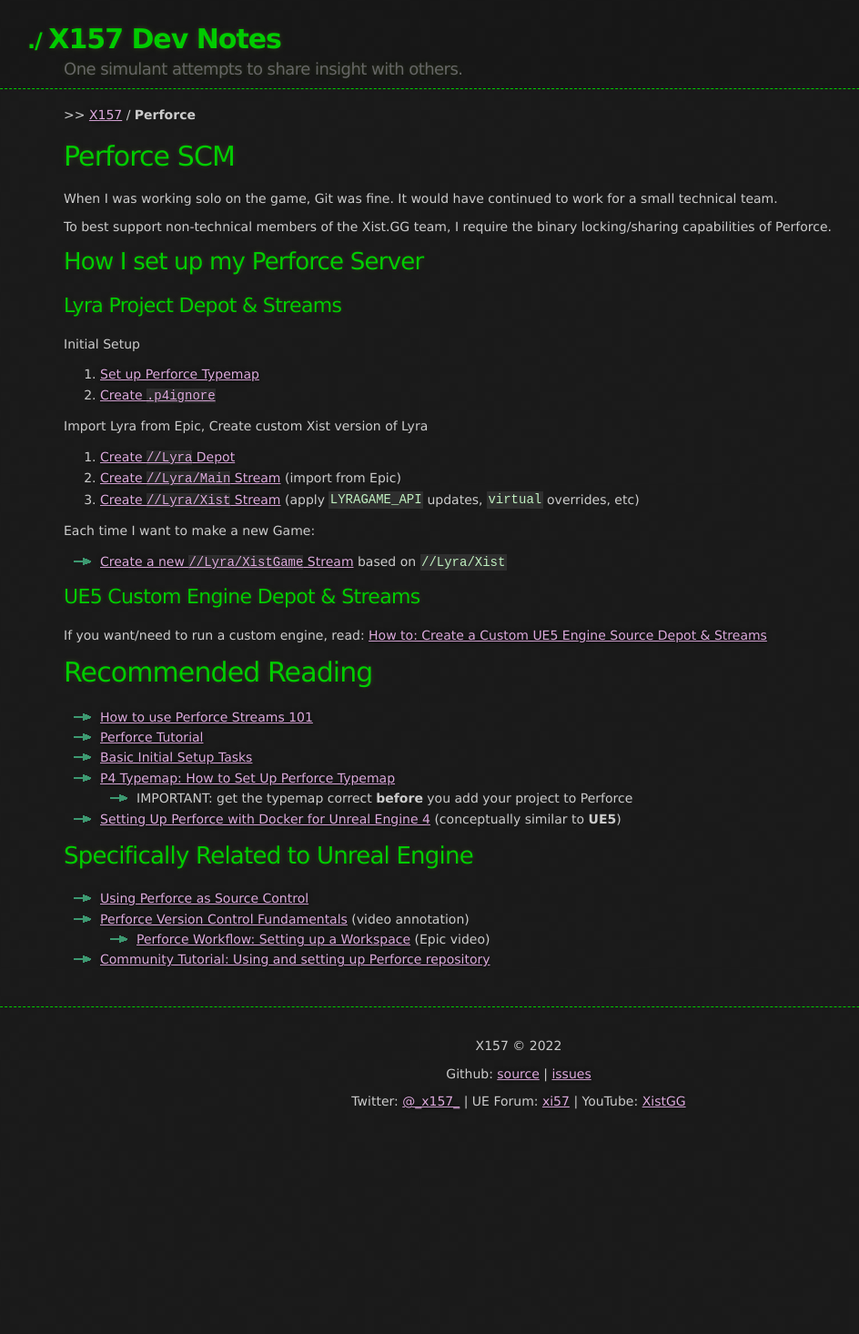
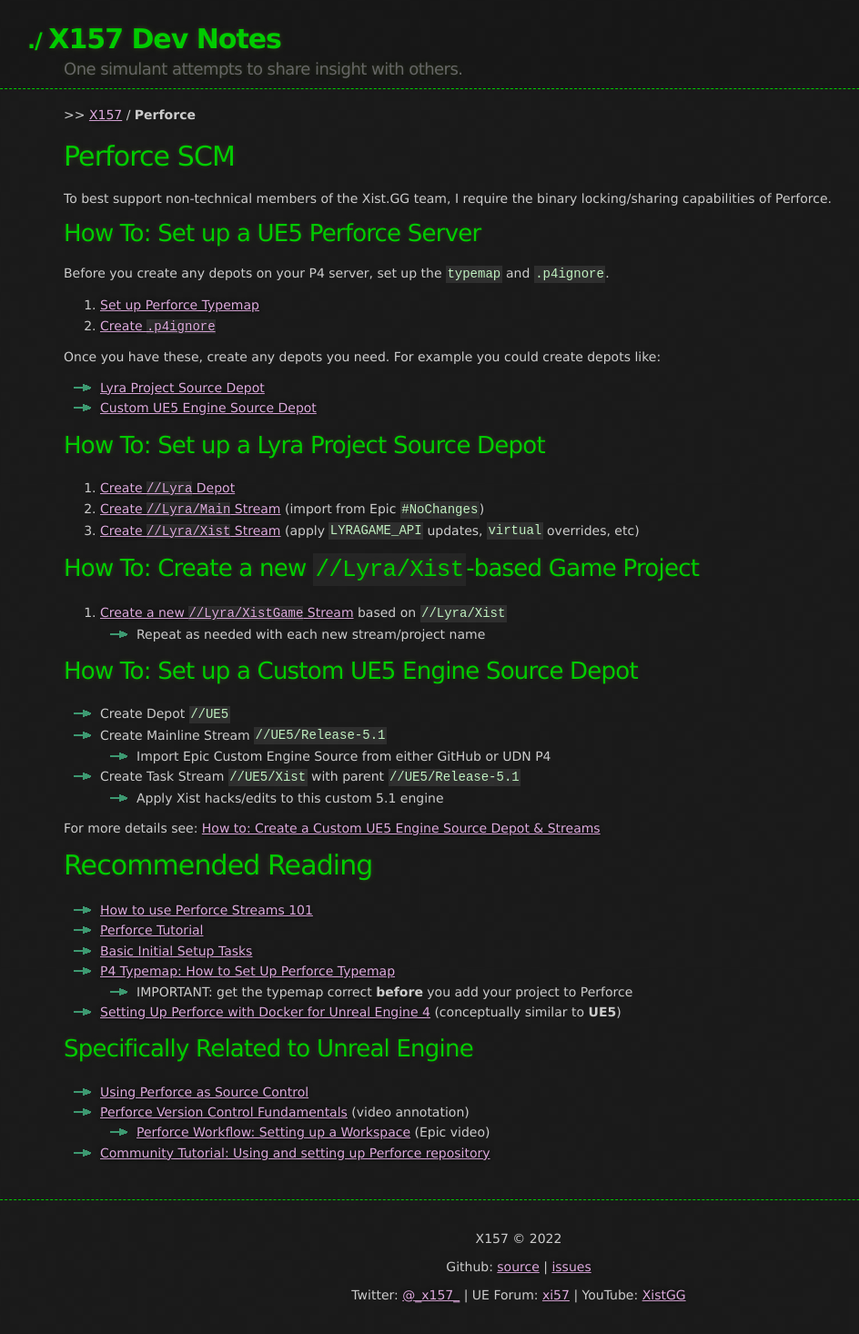
Before and after one commit to x157/x157.github.io, a Jekyll site: the page built from Perforce/index.md, in a window 1280 px wide. Shown: the whole page at 91% size, without its empty margins (70-1014 px from the left). Built offline with Jekyll 4.4.1, drawn with Linux system fonts in a browser that asks for light colours; before the commit the page ends 1253 px from its top, so only the background shows below that.

Commit message:
Iterate Perforce index

```diff
--- a/Perforce/index.md
+++ b/Perforce/index.md
@@ -1,40 +1,53 @@
 ---
 title: "Perforce"
-description: "Notes regarding working with Perforce (P4) from a C++ dev perspective."
+description: "How to set up a Perforce (P4) server for an Epic Games Unreal Engine project, including example Stream setup and working PowerShell examples for a UE5 custom engine and a UE5 Lyra game."
 breadcrumb_name: Perforce
 ---
 
 # Perforce SCM
 
-When I was working solo on the game, Git was fine.
-It would have continued to work for a small technical team.
-
 To best support non-technical members of the Xist.GG team,
 I require the binary locking/sharing capabilities of Perforce.
 
 
-## How I set up my Perforce Server
+## How To: Set up a UE5 Perforce Server
 
-### Lyra Project Depot & Streams
+Before you create any depots on your P4 server, set up the `typemap` and `.p4ignore`.
 
-Initial Setup
 1. [Set up Perforce Typemap](./Typemap)
 2. [Create `.p4ignore`](./p4ignore)
 
-Import Lyra from Epic, Create custom Xist version of Lyra
+Once you have these, create any depots you need.
+For example you could create depots like:
+
+- [Lyra Project Source Depot](#LyraProjectSourceDepot)
+- [Custom UE5 Engine Source Depot](#CustomUE5EngineSourceDepot)
+
+
+<a id='LyraProjectSourceDepot'></a>
+## How To: Set up a Lyra Project Source Depot
+
 1. [Create `//Lyra` Depot](./How-to-Create-Lyra-Depot)
-2. [Create `//Lyra/Main` Stream](./How-to-Create-Lyra-Main-Stream) (import from Epic)
+2. [Create `//Lyra/Main` Stream](./How-to-Create-Lyra-Main-Stream) (import from Epic `#NoChanges`)
 3. [Create `//Lyra/Xist` Stream](./How-to-Create-Lyra-Xist-Stream) (apply `LYRAGAME_API` updates, `virtual` overrides, etc)
 
-Each time I want to make a new Game:
 
-- [Create a new `//Lyra/XistGame` Stream](./How-to-Create-Lyra-Xist-Game-Stream) based on `//Lyra/Xist`
+## How To: Create a new `//Lyra/Xist`-based Game Project
+
+1. [Create a new `//Lyra/XistGame` Stream](./How-to-Create-Lyra-Xist-Game-Stream) based on `//Lyra/Xist`
+   - Repeat as needed with each new stream/project name
 
 
-### UE5 Custom Engine Depot & Streams
+<a id='CustomUE5EngineSourceDepot'></a>
+## How To: Set up a Custom UE5 Engine Source Depot
 
-If you want/need to run a custom engine, read:
-[How to: Create a Custom UE5 Engine Source Depot & Streams](./How-to-Create-Engine-Source-Depot)
+- Create Depot `//UE5`
+- Create Mainline Stream `//UE5/Release-5.1`
+  - Import Epic Custom Engine Source from either GitHub or UDN P4
+- Create Task Stream `//UE5/Xist` with parent `//UE5/Release-5.1`
+  - Apply Xist hacks/edits to this custom 5.1 engine
+
+For more details see: [How to: Create a Custom UE5 Engine Source Depot & Streams](./How-to-Create-Engine-Source-Depot)
 
 
 # Recommended Reading
```
